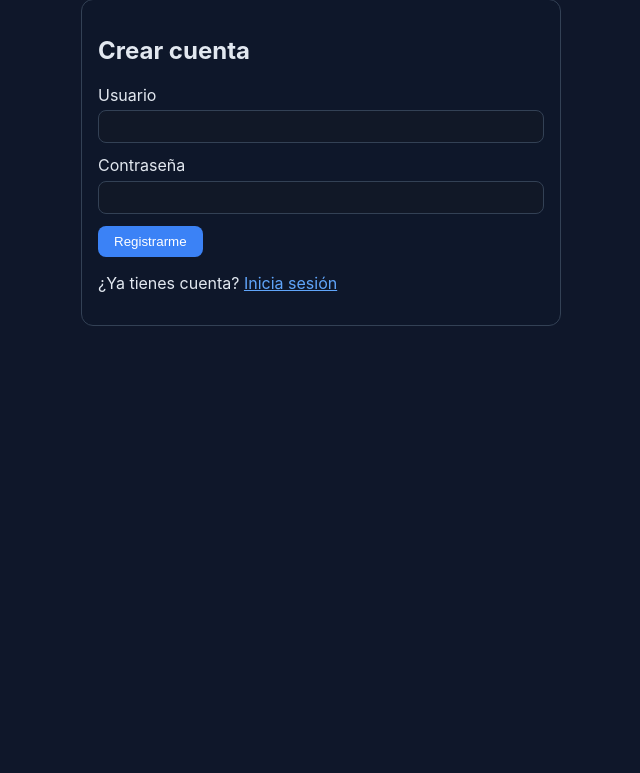
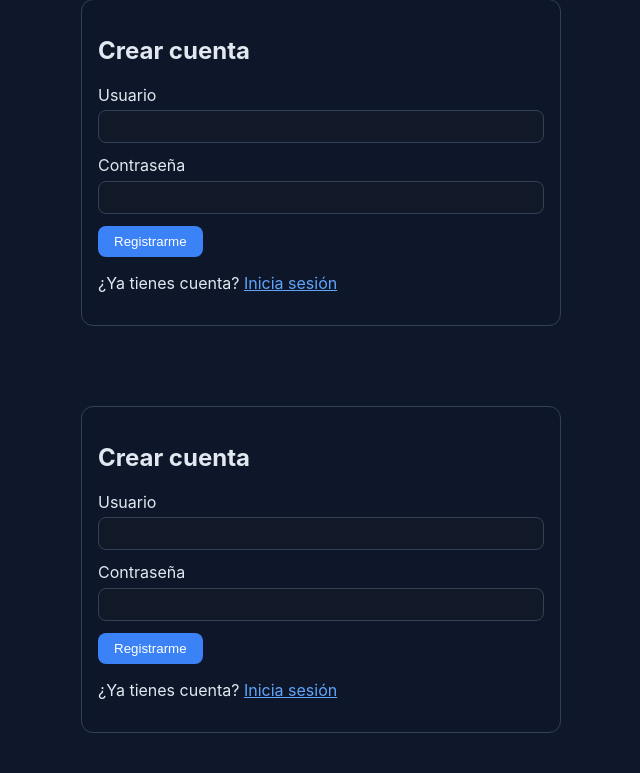
Before and after one commit to DRAKOzxz/app_upxy, a Flask app: page /register in a window 1280 px wide. Shown: the part 41-814 px from the top of the page, without its empty margins (319-959 px from the left). Before the commit the page ends 367 px from the top, so only its background shows below. Run offline with Flask 3, Linux system fonts and the light colour scheme.

Commit message:
Update authentication HTML template for Spanish

```diff
--- a/templates/auth.html
+++ b/templates/auth.html
@@ -42,3 +42,47 @@
     </main>
   </body>
 </html>
+<!doctype html>
+<html lang="es">
+  <head>
+    <meta charset="UTF-8" />
+    <meta name="viewport" content="width=device-width, initial-scale=1.0" />
+    <title>{% if mode == 'login' %}Iniciar sesión{% else %}Registro{% endif %}</title>
+    <link rel="stylesheet" href="{{ url_for('static', filename='styles.css') }}" />
+  </head>
+  <body>
+    <main class="container auth-wrap">
+      <section class="card auth-card">
+        <h1>{% if mode == 'login' %}Iniciar sesión{% else %}Crear cuenta{% endif %}</h1>
+
+        {% with messages = get_flashed_messages(with_categories=true) %}
+        {% if messages %}
+        <div class="alerts">
+          {% for category, message in messages %}
+          <div class="alert {{ category }}">{{ message }}</div>
+          {% endfor %}
+        </div>
+        {% endif %}
+        {% endwith %}
+
+        <form method="post" class="auth-form">
+          <label>
+            Usuario
+            <input type="text" name="username" minlength="3" required />
+          </label>
+          <label>
+            Contraseña
+            <input type="password" name="password" minlength="6" required />
+          </label>
+          <button type="submit">{% if mode == 'login' %}Entrar{% else %}Registrarme{% endif %}</button>
+        </form>
+
+        {% if mode == 'login' %}
+        <p>¿No tienes cuenta? <a href="{{ url_for('register') }}">Regístrate</a></p>
+        {% else %}
+        <p>¿Ya tienes cuenta? <a href="{{ url_for('login') }}">Inicia sesión</a></p>
+        {% endif %}
+      </section>
+    </main>
+  </body>
+</html>
```
